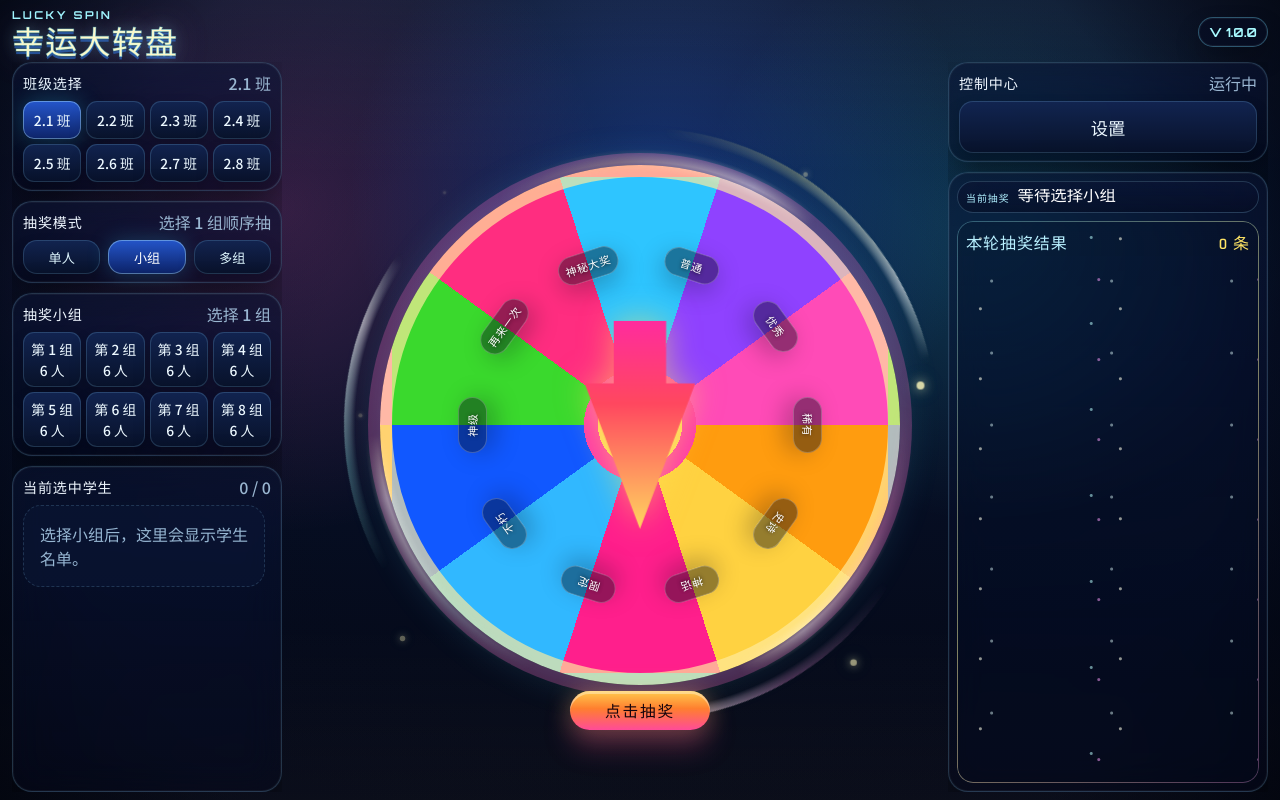
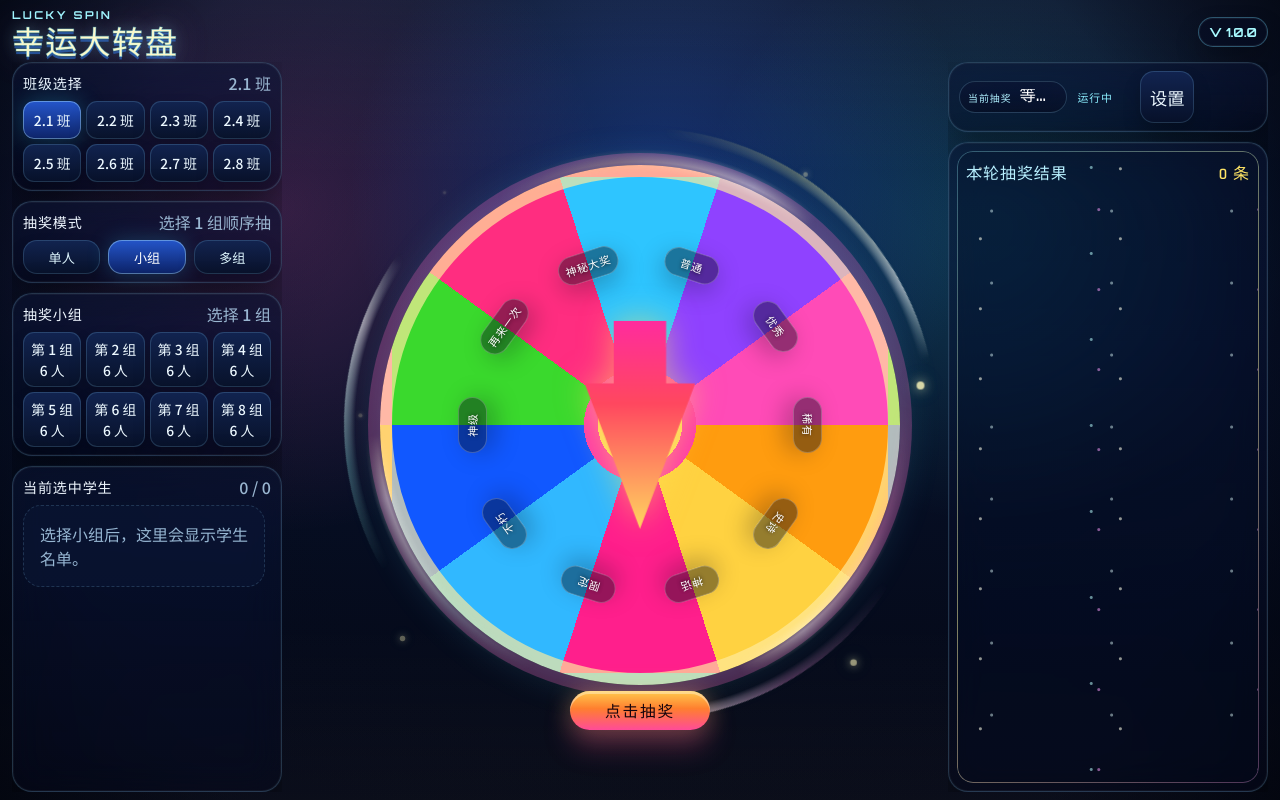
Before and after one commit to JohnReese237/lucky-spin-classroom, a React (Vite) app: page / in a window 1280 px wide. Built offline with nearby package versions, Linux system fonts and the light colour scheme; a web font is replaced by a local one.

Commit message:
UI: 合并控制面板 + 去除轮盘方形背景 + 增大单人结果区
- 设置按钮与当前抽奖信息合并为一行紧凑控制栏
- spotlight-card 背景/边框/阴影全部 !important 强制透明
- 单人模式结果区改为 5 列自动行高，扩大显示面积

```diff
--- a/src/App.tsx
+++ b/src/App.tsx
@@ -1606,25 +1606,23 @@ function App() {
         </section>
 
         <aside className="side-panel right-panel">
-          <section className="panel-card">
-            <div className="section-head">
-              <h2>控制中心</h2>
-              <span>{appState.isPaused ? '已暂停' : '运行中'}</span>
-            </div>
-            <div className="action-grid single-action">
-              <button type="button" className="action-button primary-action" onClick={() => setOpenPanel('settings')}>
-                设置
-              </button>
+          <section className="panel-card control-bar">
+            <div className="control-row">
+              <div className="side-current-card">
+                <span>当前抽奖</span>
+                <strong>{sideCurrentStudentLabel}</strong>
+                {showCurrentStudentProgress ? <em>{currentStudentProgress}</em> : null}
+              </div>
+              <div className="control-actions">
+                <span className="control-status">{appState.isPaused ? '已暂停' : '运行中'}</span>
+                <button type="button" className="action-button primary-action compact-btn" onClick={() => setOpenPanel('settings')}>
+                  设置
+                </button>
+              </div>
             </div>
           </section>
 
           <section className={`panel-card flexible-card side-info-panel mode-${drawMode}`}>
-            <div className="side-current-card">
-              <span>当前抽奖</span>
-              <strong>{sideCurrentStudentLabel}</strong>
-              {showCurrentStudentProgress ? <em>{currentStudentProgress}</em> : null}
-            </div>
-
             {singleDisplayStats ? (
               <div className="side-stats-card">
                 <div className="banner-result-head">
--- a/src/index.css
+++ b/src/index.css
@@ -373,12 +373,12 @@ img {
   gap: 10px;
   padding: 0;
   min-height: 100%;
-  border: 0;
-  border-radius: 0;
-  background: transparent;
-  box-shadow: none;
-  backdrop-filter: none;
-  -webkit-backdrop-filter: none;
+  border: 0 !important;
+  border-radius: 0 !important;
+  background: transparent !important;
+  box-shadow: none !important;
+  backdrop-filter: none !important;
+  -webkit-backdrop-filter: none !important;
 }
 
 .current-student-banner {
@@ -1476,12 +1476,51 @@ img {
   overflow: hidden;
 }
 
+.control-bar {
+  padding: 8px 10px;
+}
+
+.control-row {
+  display: flex;
+  align-items: center;
+  gap: 10px;
+  min-height: 42px;
+}
+
+.control-row .side-current-card {
+  flex: 1 1 auto;
+  min-width: 0;
+}
+
+.control-actions {
+  flex: 0 0 auto;
+  display: flex;
+  align-items: center;
+  gap: 8px;
+}
+
+.control-status {
+  font-family: 'Orbitron', 'Rajdhani', sans-serif;
+  font-size: 0.68rem;
+  font-weight: 600;
+  color: #8defff;
+  letter-spacing: 0.08em;
+  white-space: nowrap;
+}
+
+.compact-btn {
+  min-height: 30px;
+  padding: 4px 12px;
+  font-size: 0.78rem;
+  border-radius: 12px;
+}
+
 .side-info-panel {
   display: flex;
   flex-direction: column;
   gap: 8px;
   min-height: 0;
-  padding: 12px;
+  padding: 10px;
 }
 
 .side-current-card,
@@ -1654,6 +1693,7 @@ img {
 }
 
 .mode-single .side-result-groups {
+  flex: 1 1 auto;
   overflow: hidden;
 }
 
@@ -1664,22 +1704,22 @@ img {
 
 .mode-single .side-result-group .banner-result-items {
   display: grid;
-  grid-auto-flow: column;
-  grid-template-columns: repeat(4, minmax(0, 1fr));
-  grid-template-rows: repeat(5, minmax(28px, max-content));
-  gap: 6px;
+  grid-template-columns: repeat(5, minmax(0, 1fr));
+  grid-auto-rows: minmax(28px, auto);
+  gap: 5px;
   align-content: start;
-  overflow: hidden;
+  overflow: auto;
+  flex: 1 1 auto;
 }
 
 .mode-single .side-result-group .banner-result-card {
   min-width: 0;
   min-height: 28px;
-  padding: 0 6px;
+  padding: 0 5px;
 }
 
 .mode-single .side-result-group .marquee-text {
-  font-size: clamp(0.5rem, 0.54vw, 0.64rem);
+  font-size: clamp(0.48rem, 0.52vw, 0.62rem);
 }
 
 .mode-group .side-result-group {
@@ -1792,12 +1832,12 @@ img {
 }
 
 .spotlight-card {
-  border: 0;
-  border-radius: 0;
-  background: transparent;
-  box-shadow: none;
-  backdrop-filter: none;
-  -webkit-backdrop-filter: none;
+  border: 0 !important;
+  border-radius: 0 !important;
+  background: transparent !important;
+  box-shadow: none !important;
+  backdrop-filter: none !important;
+  -webkit-backdrop-filter: none !important;
 }
 
 .current-student-banner {
```
